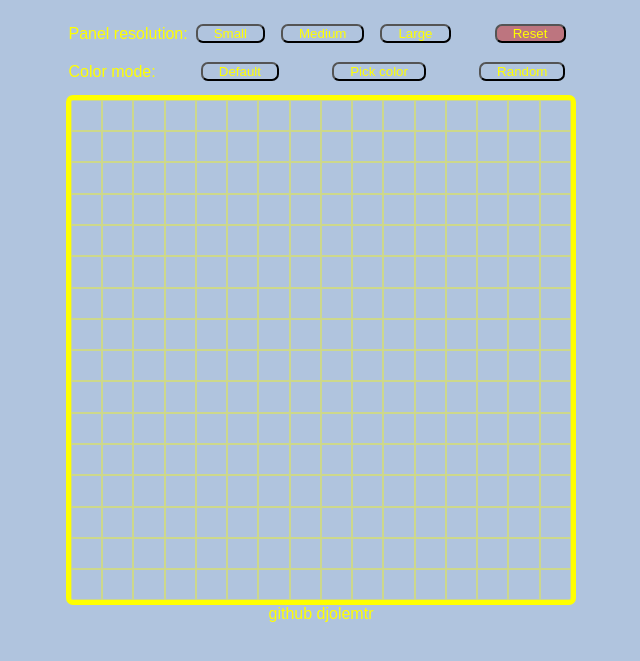
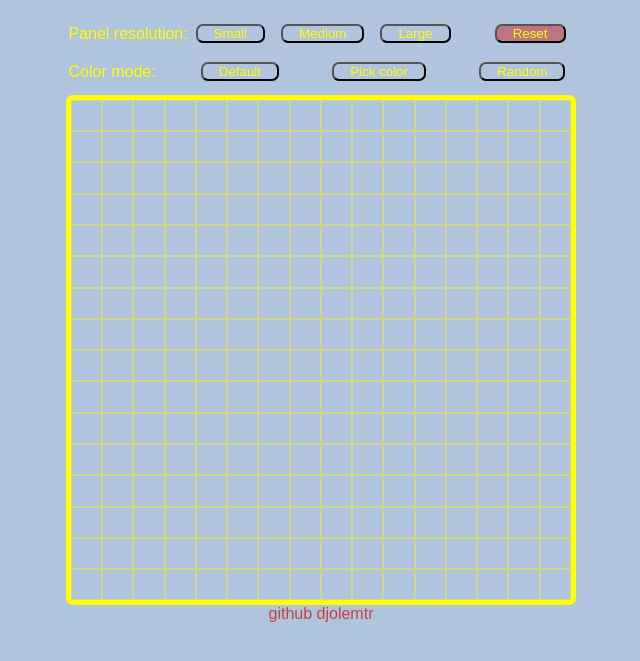
Before and after one commit to djolemtr/Etch-A-Sketch, a plain HTML site: page index.html in a window 1280 px wide. In both pictures the pointer is over the link "github djolemtr". Shown: the part 75-736 px from the top of the page, without its empty margins (319-959 px from the left). Drawn offline with Linux system fonts and the light colour scheme; a web font is replaced by a local one.

Commit message:
Add hover effect to footer

```diff
--- a/style.css
+++ b/style.css
@@ -69,3 +69,7 @@ a {
     text-decoration: none;
     color: yellow;
 }
+
+a:hover{
+    color: rgb(198, 65, 65);
+}
```
